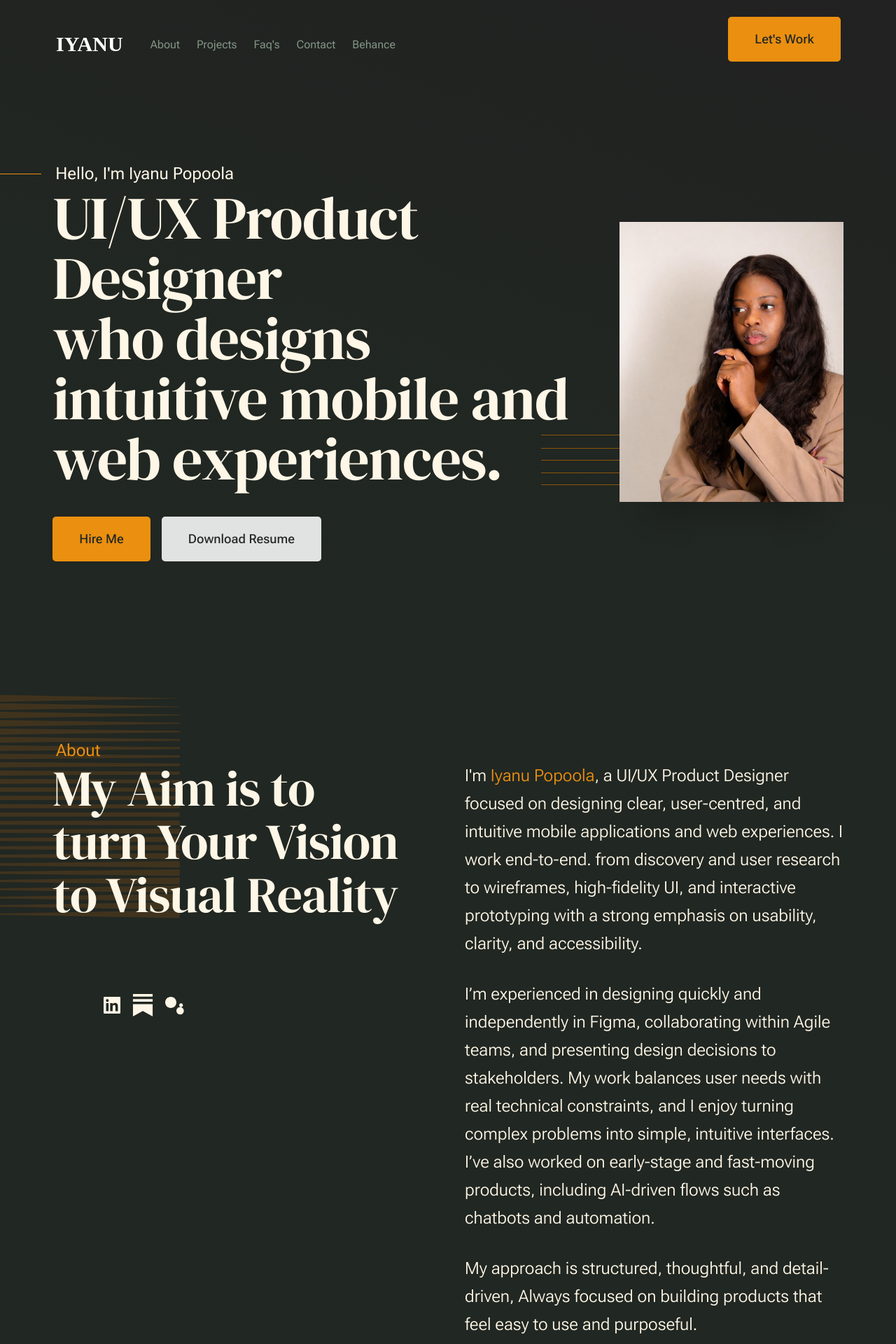
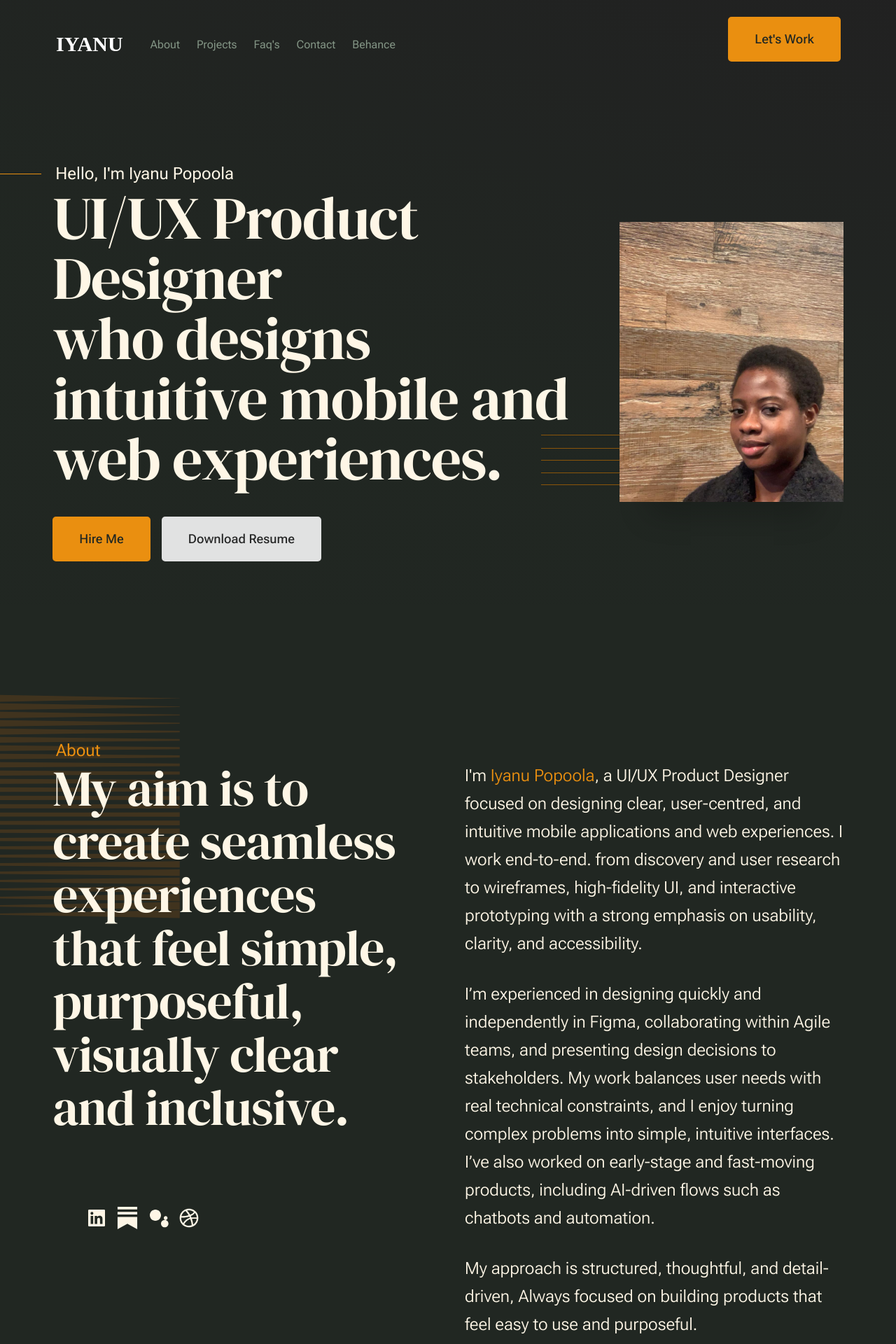
Before and after one commit to Tomideerinola/iyanu_portfolio, a Flask app: page / in a window 1280 px wide. Shown: the top 1920 px of the page at 70% size. Run offline with Flask 3, Linux system fonts and the light colour scheme; some libraries are stand-ins or nearby versions.

Commit message:
Updated fixes

```diff
--- a/port/templates/admin_messages.html
+++ b/port/templates/admin_messages.html
@@ -36,6 +36,7 @@
     <div class="header">
         <h1>Inbox <span style="color: #D4A5A5; font-weight: 300;">{{messages|length}}</span></h1>
         <a href="/" style="color: #8E7C77; text-decoration: none; font-size: 14px;">&larr; Back to Site</a>
+        <a href="/logout" style="color: #D68D9A; text-decoration: none; font-weight: bold;">Logout</a>
     </div>
 
     <table>
--- a/port/templates/index.html
+++ b/port/templates/index.html
@@ -159,7 +159,7 @@
 
                         <div class="s-intro__content-media">
                             <div class="s-intro__content-media-inner">
-                                <img src="{{url_for('static', filename='images/iyanu.jpeg')}}" srcset="{{url_for('static', filename='images/iyanu.jpeg')}} 1x, {{url_for('static', filename='images/iyanu.jpeg')}} 2x" alt="">
+                                <img src="{{url_for('static', filename='images/tiwa.jpeg')}}" srcset="{{url_for('static', filename='images/tiwa.jpeg')}} 1x, {{url_for('static', filename='images/tiwa.jpeg')}} 2x" alt="">
                                 <div class="lines">
                                     <span></span>
                                 </div>
@@ -193,7 +193,7 @@
                         <div class="section-header grid-section-split__header">
                             <div class="text-pretitle">About</div>
                             <h2 class="text-display-title">
-                              My Aim is to turn Your Vision to Visual Reality
+                                My aim is to create seamless experiences that feel simple, purposeful, visually clear and inclusive.
                             </h2>
                         </div> <!-- end section-header -->
 
@@ -244,6 +244,12 @@
                                     <a href="https://www.behance.net/popooladamilola1" target="_blank" title="Behance">
                                         <svg xmlns="http://www.w3.org/2000/svg" width="24" height="24" viewBox="0 0 24 24" style="fill:rgba(0, 0, 0, 1);"><path d="M22 12c0-1.104-.896-2-2-2s-2 .896-2 2 .896 2 2 2 2-.896 2-2zm-13 3c3.313 0 6-2.687 6-6s-2.687-6-6-6-6 2.687-6 6 2.687 6 6 6zm10-1c-2.206 0-4 1.794-4 4s1.794 4 4 4 4-1.794 4-4-1.794-4-4-4z"></path><path d="M9 6c-1.654 0-3 1.346-3 3s1.346 3 3 3 3-1.346 3-3-1.346-3-3-3zm10 10c-1.103 0-2 .897-2 2s.897 2 2 2 2-.897 2-2-.897-2-2-2z"></path></svg>
                                         <span class="u-screen-reader-text">Behance</span>
+                                    </a>
+                                </li>
+                                <li>
+                                    <a href="https://dribbble.com/shots/27035782-Skincare-Landing-page?">
+                                        <svg xmlns="http://www.w3.org/2000/svg" width="24" height="24" viewBox="0 0 24 24" style="fill: rgba(0, 0, 0, 1);transform: ;msFilter:;"><path d="M20.66 6.98a9.932 9.932 0 0 0-3.641-3.64C15.486 2.447 13.813 2 12 2s-3.486.447-5.02 1.34c-1.533.893-2.747 2.107-3.64 3.64S2 10.187 2 12s.446 3.487 1.34 5.02a9.924 9.924 0 0 0 3.641 3.64C8.514 21.553 10.187 22 12 22s3.486-.447 5.02-1.34a9.932 9.932 0 0 0 3.641-3.64C21.554 15.487 22 13.813 22 12s-.446-3.487-1.34-5.02zM12 3.66c2 0 3.772.64 5.32 1.919-.92 1.174-2.286 2.14-4.1 2.9-1.002-1.813-2.088-3.327-3.261-4.54A7.715 7.715 0 0 1 12 3.66zM5.51 6.8a8.116 8.116 0 0 1 2.711-2.22c1.212 1.201 2.325 2.7 3.34 4.5-2 .6-4.114.9-6.341.9-.573 0-1.006-.013-1.3-.04A8.549 8.549 0 0 1 5.51 6.8zM3.66 12c0-.054.003-.12.01-.2.007-.08.01-.146.01-.2.254.014.641.02 1.161.02 2.666 0 5.146-.367 7.439-1.1.187.373.381.793.58 1.26-1.32.293-2.674 1.006-4.061 2.14S6.4 16.247 5.76 17.5c-1.4-1.587-2.1-3.42-2.1-5.5zM12 20.34c-1.894 0-3.594-.587-5.101-1.759.601-1.187 1.524-2.322 2.771-3.401 1.246-1.08 2.483-1.753 3.71-2.02a29.441 29.441 0 0 1 1.56 6.62 8.166 8.166 0 0 1-2.94.56zm7.08-3.96a8.351 8.351 0 0 1-2.58 2.621c-.24-2.08-.7-4.107-1.379-6.081.932-.066 1.765-.1 2.5-.1.799 0 1.686.034 2.659.1a8.098 8.098 0 0 1-1.2 3.46zm-1.24-5c-1.16 0-2.233.047-3.22.14a27.053 27.053 0 0 0-.68-1.62c2.066-.906 3.532-2.006 4.399-3.3 1.2 1.414 1.854 3.027 1.96 4.84-.812-.04-1.632-.06-2.459-.06z"></path></svg>
+                                        <span class="u-screen-reader-text">Dribbble</span>
                                     </a>
                                 </li>
                             </ul> <!-- end s-footer__social -->
@@ -586,6 +592,13 @@
                                 <svg xmlns="http://www.w3.org/2000/svg" width="24" height="24" viewBox="0 0 24 24" style="fill:rgba(0, 0, 0, 1);"><path d="M22 12c0-1.104-.896-2-2-2s-2 .896-2 2 .896 2 2 2 2-.896 2-2zm-13 3c3.313 0 6-2.687 6-6s-2.687-6-6-6-6 2.687-6 6 2.687 6 6 6zm10-1c-2.206 0-4 1.794-4 4s1.794 4 4 4 4-1.794 4-4-1.794-4-4-4z"></path><path d="M9 6c-1.654 0-3 1.346-3 3s1.346 3 3 3 3-1.346 3-3-1.346-3-3-3zm10 10c-1.103 0-2 .897-2 2s.897 2 2 2 2-.897 2-2-.897-2-2-2z"></path></svg>
                                 <span class="u-screen-reader-text">Behance</span>
                             </a>
+
+                        </li>
+                        <li>
+                            <a href="#0">
+                                <svg xmlns="http://www.w3.org/2000/svg" width="24" height="24" viewBox="0 0 24 24" style="fill: rgba(0, 0, 0, 1);transform: ;msFilter:;"><path d="M20.66 6.98a9.932 9.932 0 0 0-3.641-3.64C15.486 2.447 13.813 2 12 2s-3.486.447-5.02 1.34c-1.533.893-2.747 2.107-3.64 3.64S2 10.187 2 12s.446 3.487 1.34 5.02a9.924 9.924 0 0 0 3.641 3.64C8.514 21.553 10.187 22 12 22s3.486-.447 5.02-1.34a9.932 9.932 0 0 0 3.641-3.64C21.554 15.487 22 13.813 22 12s-.446-3.487-1.34-5.02zM12 3.66c2 0 3.772.64 5.32 1.919-.92 1.174-2.286 2.14-4.1 2.9-1.002-1.813-2.088-3.327-3.261-4.54A7.715 7.715 0 0 1 12 3.66zM5.51 6.8a8.116 8.116 0 0 1 2.711-2.22c1.212 1.201 2.325 2.7 3.34 4.5-2 .6-4.114.9-6.341.9-.573 0-1.006-.013-1.3-.04A8.549 8.549 0 0 1 5.51 6.8zM3.66 12c0-.054.003-.12.01-.2.007-.08.01-.146.01-.2.254.014.641.02 1.161.02 2.666 0 5.146-.367 7.439-1.1.187.373.381.793.58 1.26-1.32.293-2.674 1.006-4.061 2.14S6.4 16.247 5.76 17.5c-1.4-1.587-2.1-3.42-2.1-5.5zM12 20.34c-1.894 0-3.594-.587-5.101-1.759.601-1.187 1.524-2.322 2.771-3.401 1.246-1.08 2.483-1.753 3.71-2.02a29.441 29.441 0 0 1 1.56 6.62 8.166 8.166 0 0 1-2.94.56zm7.08-3.96a8.351 8.351 0 0 1-2.58 2.621c-.24-2.08-.7-4.107-1.379-6.081.932-.066 1.765-.1 2.5-.1.799 0 1.686.034 2.659.1a8.098 8.098 0 0 1-1.2 3.46zm-1.24-5c-1.16 0-2.233.047-3.22.14a27.053 27.053 0 0 0-.68-1.62c2.066-.906 3.532-2.006 4.399-3.3 1.2 1.414 1.854 3.027 1.96 4.84-.812-.04-1.632-.06-2.459-.06z"></path></svg>
+                                <span class="u-screen-reader-text">Dribbble</span>
+                            </a>
                         </li>
                     </ul> <!-- end s-footer__social -->
                 </div>
@@ -606,98 +619,6 @@
              </footer>
          <!-- end s-footer -->
 
-
-        <!-- <div id="contactModal" style="display:none; position:fixed; z-index:10000; left:0; top:0; width:100%; height:100%; background: rgba(0,0,0,0.85); backdrop-filter: blur(8px); align-items: center; justify-content: center; padding: 20px;">
-
-            <div style="background: white; width: 100%; max-width: 900px; border-radius: 20px; overflow: hidden; display: flex; position: relative; box-shadow: 0 25px 50px -12px rgba(0,0,0,0.5);">
-
-                <button onclick="toggleModal()" style="position: absolute; right: 15px; top: 10px; background: none; border: none; font-size: 30px; cursor: pointer; color: #333; z-index: 10;">&times;</button>
-
-                <div style="background: #111; color: white; padding: 4rem; width: 35%; display: flex; flex-direction: column; justify-content: center;" class="modal-sidebar">
-                    <h3 style="color: white; margin-bottom: 2rem; font-size: 2.4rem;">Let's Connect</h3>
-                    <div style="display: flex; flex-direction: column; gap: 2rem;">
-
-                        <a href="https://github.com/Tomideerinola" target="_blank" style="color: white; text-decoration: none; display: flex; align-items: center; gap: 1.5rem; font-size: 1.6rem; transition: opacity 0.3s;">
-                            <span style="background: #24292e; width: 42px; height: 42px; border-radius: 10px; display: flex; align-items: center; justify-content: center; font-size: 2rem;">
-                                <i class="fa-brands fa-github"></i>
-                            </span>
-                            <span>GitHub <small style="opacity: 0.5; font-size: 1rem; display: block;">Code & Repos</small></span>
-                        </a>
-
-                        <a href="https://x.com/Tomide1604" target="_blank" style="color: white; text-decoration: none; display: flex; align-items: center; gap: 1.5rem; font-size: 1.6rem; transition: opacity 0.3s;">
-                            <span style="background: #000000; width: 42px; height: 42px; border-radius: 10px; display: flex; align-items: center; justify-content: center; font-size: 1.8rem; border: 1px solid #333;">
-                                <svg xmlns="http://www.w3.org/2000/svg" width="18" height="18" fill="currentColor" viewBox="0 0 16 16">
-                                    <path d="M12.685 5.872 15.466 2.69h-2.38L10.51 5.37 8.357 2.69H2.1l2.912 4.144-2.912 3.32h2.38l2.36-2.69 2.298 2.69h6.257L12.684 5.872ZM10.22 8.761l-.396-.563-3.614-5.143h1.83l2.843 4.047.396.564 3.791 5.399h-1.83l-3.05-4.346Z"/>
-                                </svg>
-                            </span>
-                            <span>Twitter / X <small style="opacity: 0.5; font-size: 1rem; display: block;">Latest Updates</small></span>
-                        </a>
-
-                        <a href="https://facebook.com/yourusername" target="_blank" style="color: white; text-decoration: none; display: flex; align-items: center; gap: 1.5rem; font-size: 1.6rem; transition: opacity 0.3s;">
-                            <span style="background: #1877F2; width: 42px; height: 42px; border-radius: 10px; display: flex; align-items: center; justify-content: center; font-size: 2rem;">
-                                <i class="fa-brands fa-facebook-f"></i>
-                            </span>
-                            <span>Facebook <small style="opacity: 0.5; font-size: 1rem; display: block;">Direct Contact</small></span>
-                        </a>
-
-                    </div>
-                </div>
-
-                <div style="padding: 4rem; width: 65%; background: white;" class="modal-form-side">
-
-                    {% with messages = get_flashed_messages(with_categories=true) %}
-                      {% if messages %}
-                        {% for category, message in messages %}
-                          <div style="background: #e6fffa; color: #234e52; padding: 1.5rem; border-radius: 8px; border: 1px solid #b2f5ea; margin-bottom: 2rem; font-size: 1.4rem;">
-                              {{ message }}
-                          </div>
-                        {% endfor %}
-                      {% endif %}
-                    {% endwith %}
-
-                    <h4 style="margin-bottom: 2rem; font-size: 2rem;">Send a Message</h4>
-
-                    <form method="POST" action="{{ url_for('contact') }}" novalidate>
-                        {{ contact.csrf_token }}
-
-                        <div style="display: grid; grid-template-columns: 1fr 1fr; gap: 1.5rem; margin-bottom: 1.5rem;">
-                            <div class="form-field">
-                                <label style="font-size: 1.2rem; font-weight: 600; margin-bottom: 0.5rem; display: block;">{{ contact.name.label }}</label>
-                                {{ contact.name(style="width: 100%; padding: 1.2rem; border: 1px solid #eee; border-radius: 8px; background: #f9f9f9;", placeholder="Your Name") }}
-                            </div>
-                            <div class="form-field">
-                                <label style="font-size: 1.2rem; font-weight: 600; margin-bottom: 0.5rem; display: block;">{{ contact.email.label }}</label>
-                                {{ contact.email(style="width: 100%; padding: 1.2rem; border: 1px solid #eee; border-radius: 8px; background: #f9f9f9;", placeholder="Email Address") }}
-                            </div>
-                        </div>
-
-                        <div style="margin-bottom: 1.5rem;">
-                            <label style="font-size: 1.2rem; font-weight: 600; margin-bottom: 0.5rem; display: block;">{{ contact.phone.label }}</label>
-                            {{ contact.phone(style="width: 100%; padding: 1.2rem; border: 1px solid #eee; border-radius: 8px; background: #f9f9f9;", placeholder="Phone Number") }}
-                        </div>
-
-                        <div style="margin-bottom: 1.5rem;">
-                            <label style="font-size: 1.2rem; font-weight: 600; margin-bottom: 0.5rem; display: block;">{{ contact.message.label }}</label>
-                            {{ contact.message(style="width: 100%; padding: 1.2rem; border: 1px solid #eee; border-radius: 8px; background: #f9f9f9; min-height: 80px;", placeholder="How can I help you?") }}
-                        </div>
-
-                        <div style="margin-bottom: 2rem;">
-                            <label style="font-size: 1.2rem; font-weight: 600; display: block; margin-bottom: 1rem;">{{ contact.contact_method.label }}</label>
-                            <div style="display: flex; gap: 1.5rem; flex-wrap: wrap;">
-                                {% for subfield in contact.contact_method %}
-                                    <label style="display: inline-flex; align-items: center; font-size: 1.3rem; cursor: pointer; margin: 0; font-weight: 400;">
-                                        {{ subfield(style="margin-right: 8px; width: 16px; height: 16px; flex-shrink: 0;") }}
-                                        {{ subfield.label.text }}
-                                    </label>
-                                {% endfor %}
-                            </div>
-                        </div>
-
-                        {{ contact.submit(class="btn btn--primary u-fullwidth", style="height: 50px; line-height: 50px;") }}
-                    </form>
-                </div>
-            </div>
-        </div> -->
 
         <div id="contactModal" style="display:none; position:fixed; z-index:10000; left:0; top:0; width:100%; height:100%; background: rgba(0,0,0,0.85); backdrop-filter: blur(8px); align-items: center; justify-content: center; padding: 20px; overflow-y: auto; -webkit-overflow-scrolling: touch;">
 
@@ -827,48 +748,49 @@
         subtitle: "Fintech UI/UX Design",
         brandColor: "#1B5E20",
         accentBg: "#E8F5E9",
-        description: "GrowFi addresses the complexity of personal finance. I designed an interface that translates complex market data into actionable insights for everyday users.",
+        description: "This project is designed to provide smart insights and build sustainable saving habits. The Savings App is a modern personal finance to help students, young adults and early-career professionals to take control of their money. Through a clean and minimal interface, users can tracking spending, set personalized savings goals and monitor their progress in real time.",
         details: [
             { label: "Role", value: "UI/UX Designer" },
             { label: "Duration", value: "8 Weeks" },
-            { label: "Tools", value: "Figma, Framer" }
+            { label: "Tools", value: "Figma, Canva, Adobe, Miro, Notion" }
         ],
         sections: [
             {
                 label: "The Onboarding Experience",
-                text: "Designing a frictionless entry point to ensure users feel secure and empowered from screen one.",
+
                 image: "first_project/Onboarding.jpg"
             },
             {
                 label: "Empathy Mapping",
-                text: "Understanding the user's emotional journey and pain points when managing wealth.",
+
                 image: "first_project/empathy_map.jpg"
             },
             {
                 label: "User Flow",
-                text: "Mapping out the seamless logic behind transactions and account management.",
+
                 image: "first_project/user_flow.jpg"
             },
             {
                 label: "Low-Fidelity Wireframes",
-                text: "Focusing on structure and information hierarchy without the distraction of color.",
+
                 image: "first_project/lofi.jpg"
             },
             {
                 label: "High-Fidelity Design",
-                text: "Bringing the interface to life with precise interaction details and clean UI.",
+
                 image: "first_project/hifi.jpg"
             },
             {
                 label: "Visual Identity & Brand Colors",
-                text: "The palette was chosen to evoke growth, stability, and modern financial security.",
+
                 image: "first_project/brand_color.jpg"
             },
             {
                 label: "Design System",
-                text: "A strategic use of typography and components to establish trust and clarity.",
+
                 image: "first_project/brand_identity.jpg"
             }
+
         ]
     },
     'rewa': {
@@ -876,27 +798,32 @@
         subtitle: "Beauty & Skincare Brand",
         brandColor: "#8B5E46",
         accentBg: "#FDF5F2",
-        description: "For Rewa, the goal was to create an e-commerce experience that felt as luxurious as the products themselves. The UX focuses on 'The Ritual' of skincare.",
+        description: "A landing page for a skincare brand, designed with a focus on clarity, calm visuals, and seamless user flow, This project explores how intentional layout, hierarchy, and minimal UI can guide users to flow effortlessly.",
         details: [
             { label: "Role", value: "UI Designer" },
             { label: "Duration", value: "6 Weeks" },
-            { label: "Tools", value: "Figma, Adobe Suite" }
+            { label: "Tools", value: "Figma" }
         ],
         sections: [
             {
                 label: "Brand Aesthetic",
-                text: "Clean, minimal layouts that allow the product photography to breathe.",
-                image: "second_project/rewa.png"
+
+                image: "second_project/landing_page.jpg"
             },
             {
                 label: "Typography",
-                text: "A sophisticated serif and sans-serif pairing that defines the brand's premium voice.",
+
                 image: "second_project/typography.png"
             },
             {
                 label: "The Palette",
-                text: "Earth-inspired tones that reflect the natural ingredients and premium feel of the brand.",
+
                 image: "second_project/color.jpg"
+            },
+            {
+                label: "Mockup",
+
+                image: "second_project/rewa.png"
             }
         ]
     }
@@ -916,10 +843,13 @@
             <h1 style="font-size: clamp(4rem, 8vw, 8rem); color: #1a1a1a; line-height: 1.1; margin: 2rem 0; font-weight: 800;">${data.title}</h1>
         </div>
 
-            <div style="display: grid; grid-template-columns: 1.6fr 1fr; gap: 6rem; margin-bottom: 12rem; align-items: start;">
+        <div style="display: flex; flex-wrap: wrap; gap: 4rem; margin-bottom: 12rem; align-items: start;">
+
+            <div style="flex: 1 1 600px;">
                 <p style="font-size: 2.2rem; line-height: 1.7; color: #444; margin: 0;">${data.description}</p>
+            </div>
 
-                <div style="background: ${data.accentBg}; padding: 4rem; border-radius: 32px; border: 1px solid rgba(0,0,0,0.03);">
+            <div style="flex: 1 1 300px; background: ${data.accentBg}; padding: 4rem; border-radius: 32px; border: 1px solid rgba(0,0,0,0.03);">
                 ${data.details.map(d => `
                     <div style="margin-bottom: 2.5rem;">
                         <h5 style="margin:0 0 0.5rem 0; font-size: 1.1rem; color: ${data.brandColor}; text-transform: uppercase; letter-spacing: 1px; font-weight: 700;">${d.label}</h5>
@@ -934,7 +864,6 @@
                 <div style="margin-bottom: 15rem;">
                     <div style="margin-bottom: 4rem; max-width: 800px;">
                         <h3 style="font-size: 3.5rem; color: #1a1a1a; margin-bottom: 1.5rem; font-weight: 700;">${section.label}</h3>
-                            <p style="font-size: 1.9rem; color: #666; line-height: 1.6;">${section.text}</p>
                     </div>
                     <div style="border-radius: 40px; overflow: hidden; box-shadow: 0 40px 100px rgba(0,0,0,0.08); border: 1px solid #f0f0f0; background: #fff;">
                         <img src="/static/images/${section.image}" style="width: 100%; display: block; height: auto;">
@@ -950,16 +879,16 @@
                     color: #fff;
                     border: none;
                     padding: 0 5rem;
-            height: 70px; /* Setting a fixed height helps centering */
+                    height: 70px;
                     border-radius: 100px;
                     font-weight: 700;
                     cursor: pointer;
                     font-size: 1.6rem;
                     transition: transform 0.3s ease;
-            display: inline-flex; /* Use flex to center text */
+                    display: inline-flex;
                     align-items: center;
                     justify-content: center;
-            line-height: 1; /* Prevents text from being pushed down */
+                    line-height: 1;
                     overflow: hidden;
                 "
                 onmouseover="this.style.transform='scale(1.05)'"
```
Also changed, not shown: port/static/images/tiwa.jpeg (added), 4 other files. Lines whose indentation alone changed are shown as unchanged.
